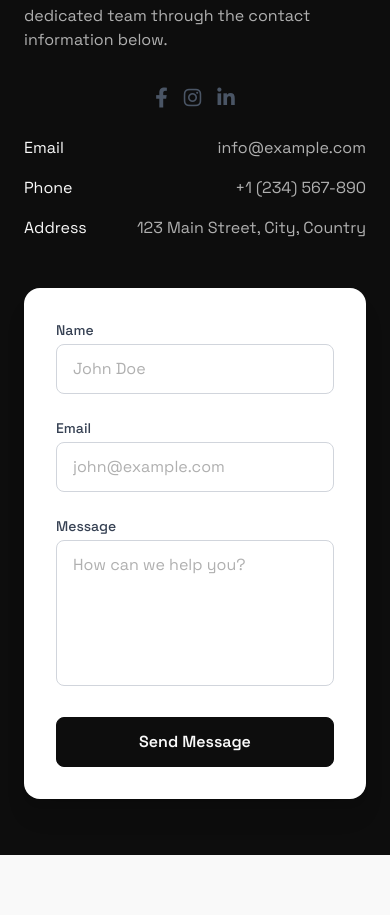
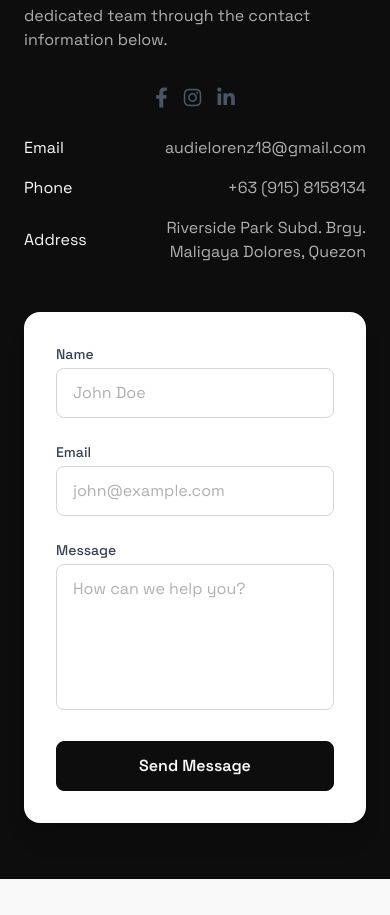
Before and after one commit to Lornz18/portfolio, a Next.js app: page / in a window 390 px wide. Shown: the part 3860-4775 px from the top of the page. Built offline with nearby package versions, Linux system fonts and the light colour scheme.

Commit message:
update details phone email address

```diff
--- a/src/app/page.tsx
+++ b/src/app/page.tsx
@@ -337,25 +337,25 @@ export default function Home() {
                 <div className="flex items-center justify-between gap-3">
                   <span className="text-light">Email</span>
                   <a
-                    href="mailto:info@example.com"
+                    href="mailto:audielorenz18@gmail.com"
                     className="text-secondary hover:text-light transition-all duration-300"
                   >
-                    info@example.com
+                    audielorenz18@gmail.com
                   </a>
                 </div>
                 <div className="flex items-center justify-between gap-3">
                   <span className="text-light">Phone</span>
                   <a
-                    href="tel:+1234567890"
+                    href="tel:+639158158134"
                     className="text-secondary hover:text-light transition-all duration-300"
                   >
-                    +1 (234) 567-890
+                    +63 (915) 8158134
                   </a>
                 </div>
                 <div className="flex items-center justify-between gap-3">
                   <span className="text-light">Address</span>
                   <span className="text-secondary text-right">
-                    123 Main Street, City, Country
+                    Riverside Park Subd. Brgy. Maligaya Dolores, Quezon
                   </span>
                 </div>
               </div>
```
